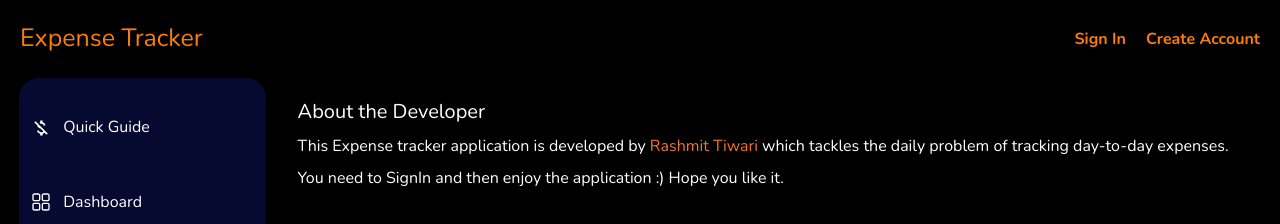
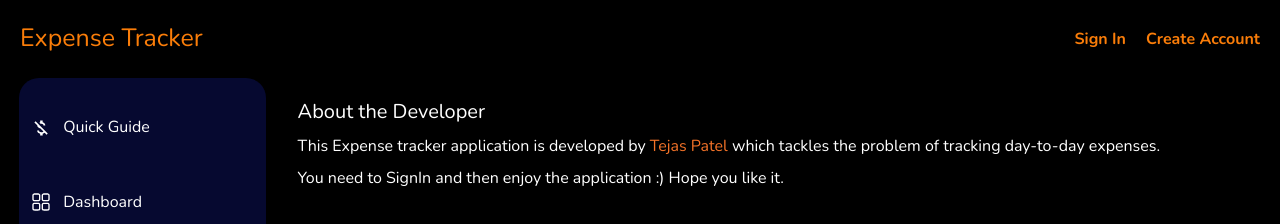
Before and after one commit to patel-tejas/Expense-Tracker, a React (Create React App) app in the folder frontend/: page / in a window 1280 px wide. Shown: the top 224 px of the page. Built offline with nearby package versions, Linux system fonts and the light colour scheme.

Commit message:
first commit

```diff
--- a/frontend/src/components/GettingStarted.jsx
+++ b/frontend/src/components/GettingStarted.jsx
@@ -5,7 +5,7 @@ const GettingStarted = () => {
     <>
     <h2 className='text-xl'>About the Developer</h2>
     <div className='mt-2'>
-      <p>This Expense tracker application is developed by <span className='text-[#F57328]'>Rashmit Tiwari</span> which tackles the daily problem of tracking day-to-day expenses.</p>
+      <p>This Expense tracker application is developed by <span className='text-[#F57328]'>Tejas Patel</span> which tackles the problem of tracking day-to-day expenses.</p>
       <p className='mt-2'>You need to SignIn and then enjoy the application :) Hope you like it. </p>
     </div>
     </>
```
